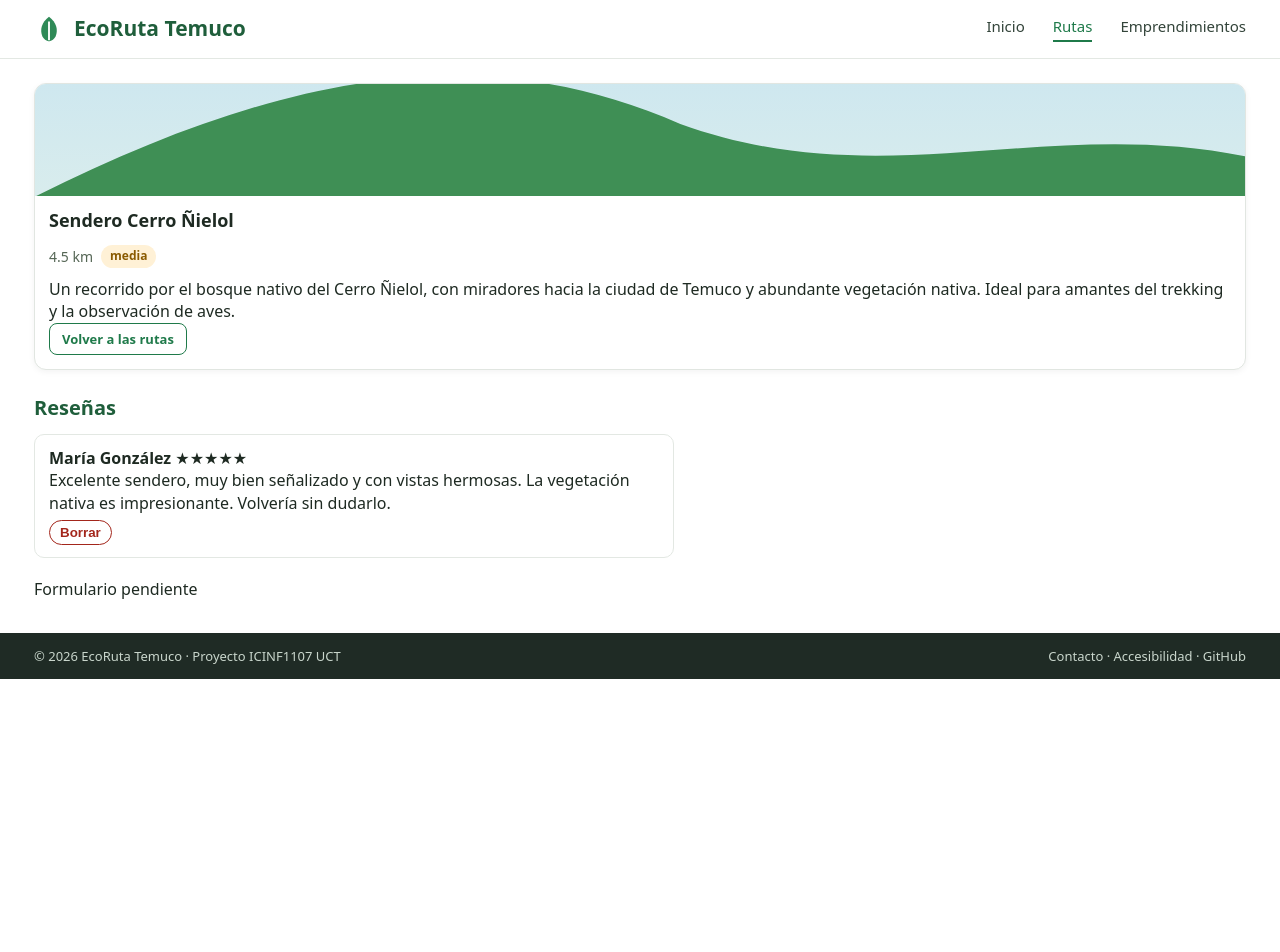
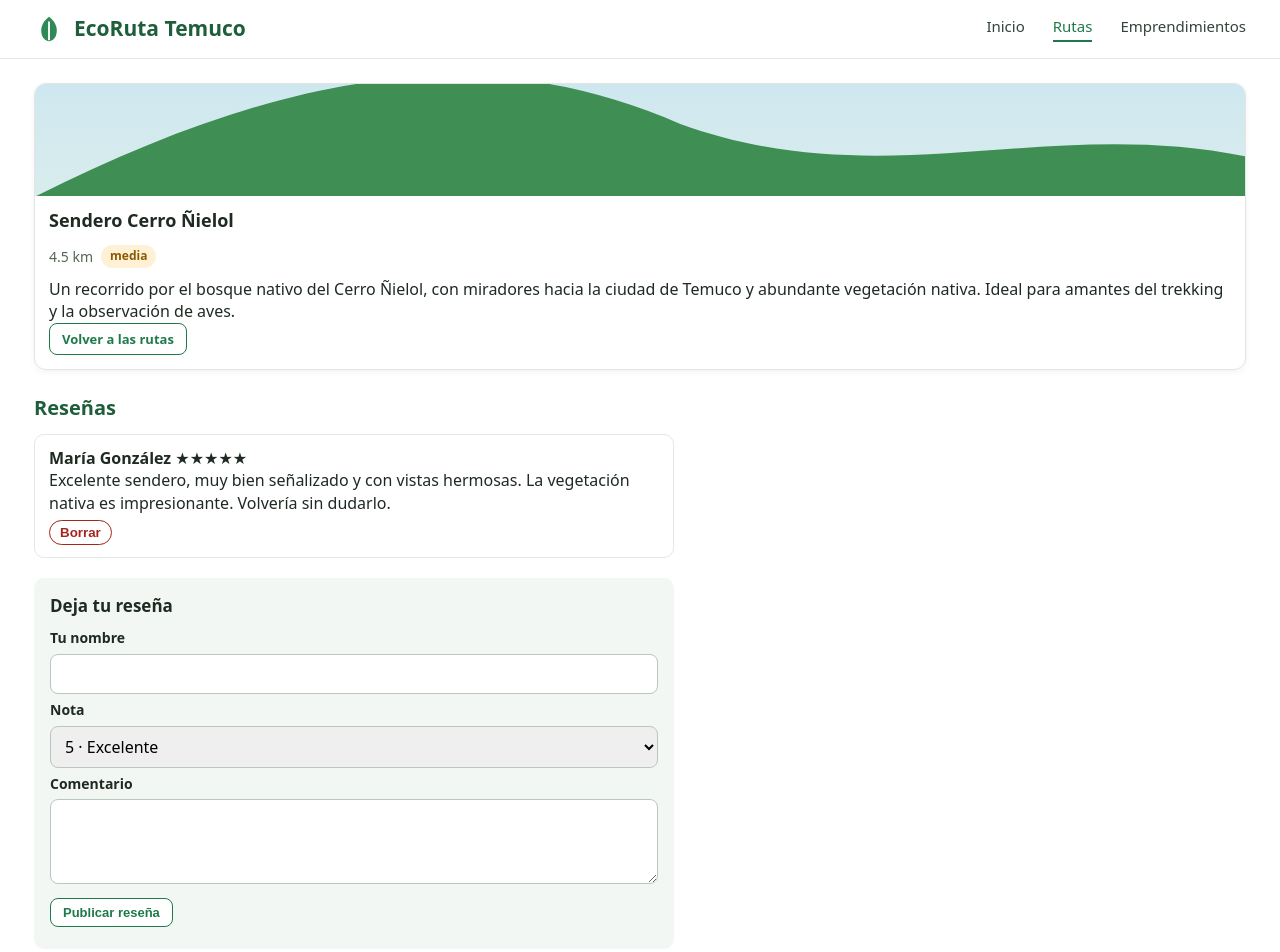
Before and after one commit to oriel-andres/ecoruta-s12, a React (Vite) app in the folder app/: page /#/rutas/1 in a window 1280 px wide. Shown: the top 952 px of the page. Before the commit the page ends 800 px from the top, so only its background shows below. Built offline with nearby package versions, Linux system fonts and the light colour scheme; data requests are answered from the project's data file.

Commit message:
feat: formulario que crea reseñas con POST

```diff
--- a/app/src/components/FormularioResena.jsx
+++ b/app/src/components/FormularioResena.jsx
@@ -1,6 +1,78 @@
-// INTEGRADOR · relleno de FormularioResena (semana 12)
-// Lo reemplaza el encargo E. Existe para que Resenas (encargo D)
-// pueda importarlo antes de que E termine.
-export default function FormularioResena() {
-  return <p>Formulario pendiente</p>;
+// ENCARGO E · FormularioResena (semana 12): POST /resenas.
+// Props: rutaId (número) y onCreada (función). Las escribe Resenas.
+// Es el formulario validado de la semana 9, ahora en React.
+import { useState } from "react";
+import { API_URL } from "../api.js";
+
+export default function FormularioResena({ rutaId, onCreada }) {
+  // (a) Un estado por campo, más el mensaje y si se está enviando
+  const [autor, setAutor] = useState("");
+  const [nota, setNota] = useState("5");
+  const [comentario, setComentario] = useState("");
+  const [mensaje, setMensaje] = useState("");
+  const [enviando, setEnviando] = useState(false);
+
+  async function enviar(evento) {
+    evento.preventDefault();                       // (b) igual que en la semana 9
+
+    if (autor.trim() === "" || comentario.trim().length < 10) {   // (c) validación
+      setMensaje("Escribe tu nombre y un comentario de al menos 10 caracteres.");
+      return;
+    }
+
+    setEnviando(true);
+    try {
+      const respuesta = await fetch(`${API_URL}/resenas`, {       // (d) el POST
+        method: "POST",
+        headers: { "Content-Type": "application/json" },
+        body: JSON.stringify({
+          rutaId: rutaId,
+          autor: autor.trim(),
+          nota: Number(nota),
+          comentario: comentario.trim(),
+        }),
+      });
+      if (respuesta.status !== 201) {
+        throw new Error(`La API respondió ${respuesta.status}`);
+      }
+      onCreada(await respuesta.json());           // (e) avisarle a Resenas
+      setAutor("");                               // (f) limpiar el formulario
+      setNota("5");
+      setComentario("");
+      setMensaje("¡Gracias! Tu reseña quedó publicada.");
+    } catch {
+      setMensaje("No se pudo publicar la reseña. ¿Está corriendo la API?");
+    } finally {
+      setEnviando(false);
+    }
+  }
+
+  return (
+    <form className="formulario" onSubmit={enviar} noValidate>
+      <h4>Deja tu reseña</h4>
+
+      <label htmlFor="autor">Tu nombre</label>
+      <input id="autor" type="text" value={autor}
+             onChange={(e) => setAutor(e.target.value)} />
+
+      <label htmlFor="nota">Nota</label>
+      <select id="nota" value={nota} onChange={(e) => setNota(e.target.value)}>
+        <option value="5">5 · Excelente</option>
+        <option value="4">4 · Muy buena</option>
+        <option value="3">3 · Buena</option>
+        <option value="2">2 · Regular</option>
+        <option value="1">1 · Mala</option>
+      </select>
+
+      <label htmlFor="comentario">Comentario</label>
+      <textarea id="comentario" rows="3" value={comentario}
+                onChange={(e) => setComentario(e.target.value)} />
+
+      <button type="submit" className="boton" disabled={enviando}>
+        {enviando ? "Publicando…" : "Publicar reseña"}
+      </button>
+
+      <p className="mensaje" role="status">{mensaje}</p>
+    </form>
+  );
 }
```
